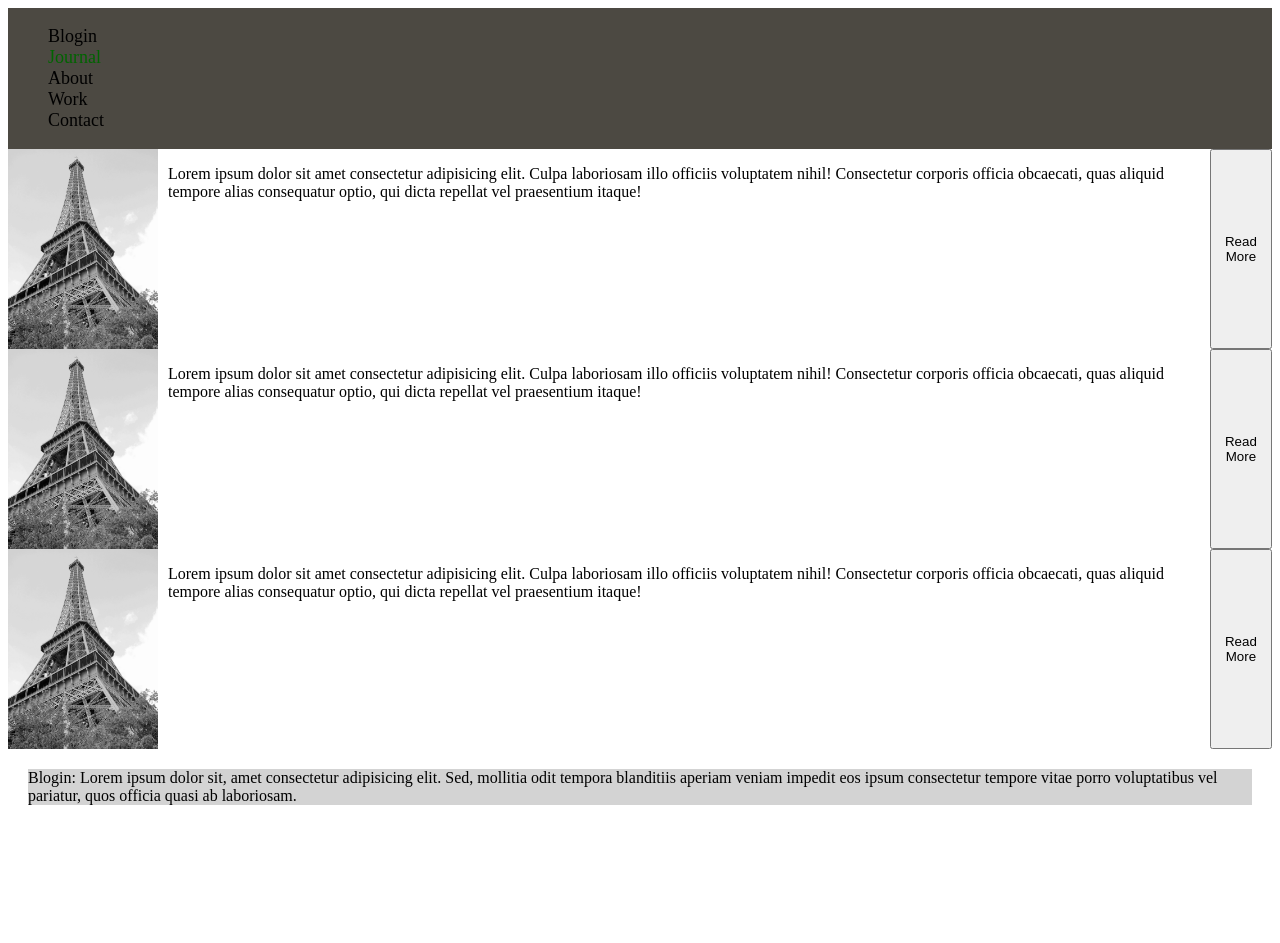
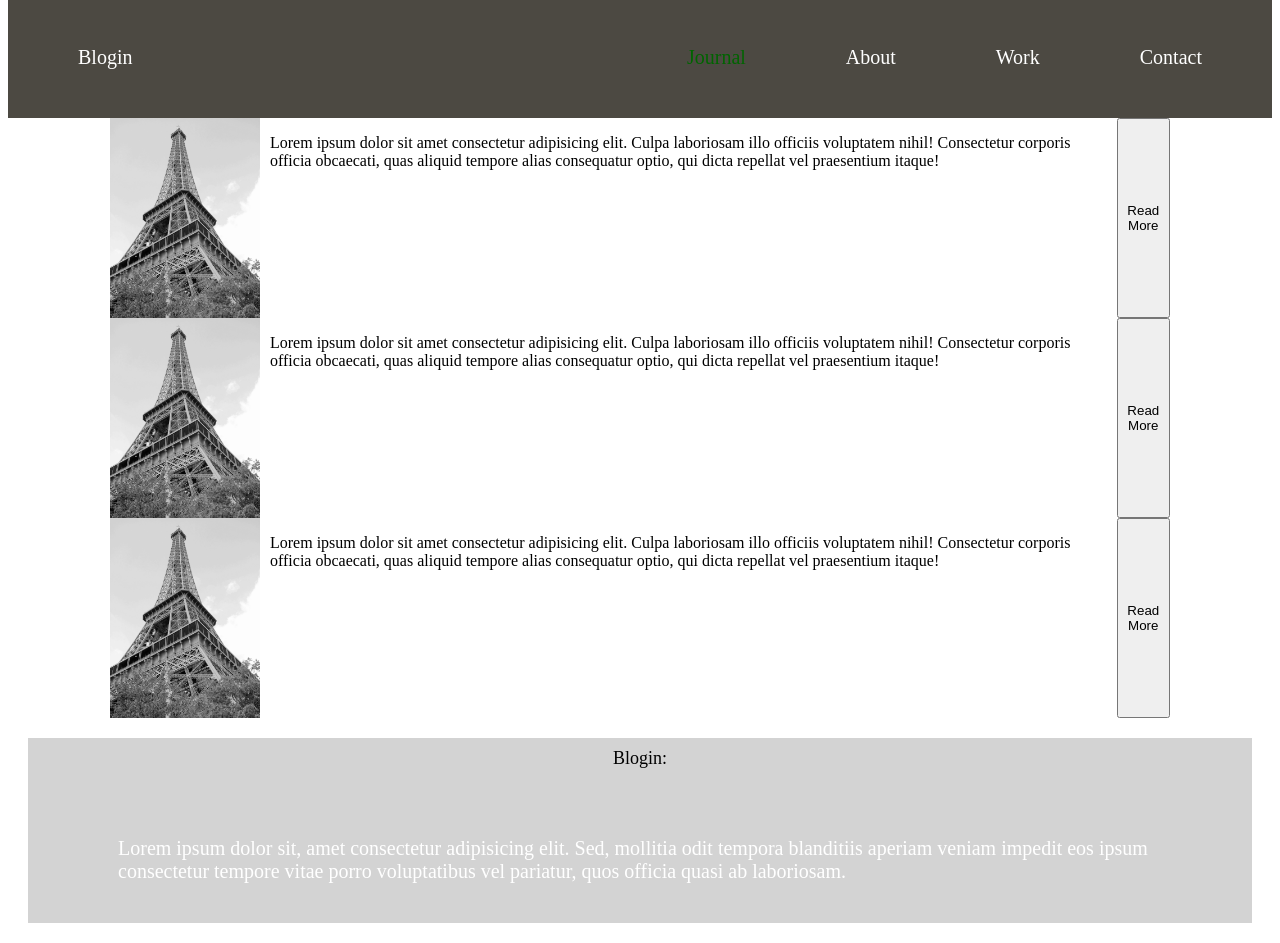
Before and after one commit to Alexlarik/Design2LivePage, a plain HTML site: page index.html in a window 1280 px wide. Before the commit the page ends 825 px from the top, so only its background shows below. Drawn offline with Linux system fonts and the light colour scheme.

Commit message:
Change the layout of the header and footer

```diff
--- a/css/style.css
+++ b/css/style.css
@@ -2,9 +2,17 @@
     box-sizing: border-box;
 }
 
-.main-header {
+.main-header>* {
     background-color: rgb(76, 73, 66);
+    height: 160px;
     display: grid;
+    grid-auto-flow: column;
+    justify-content: space-between;
+    align-items: center;
+    list-style-type: none;
+    padding: 20px;
+    margin-top: -50px;
+
 
 
 }
@@ -16,12 +24,28 @@
 ul {
     font-size: large;
     list-style-type: none;
+    display: flex;
+
+
+}
+
+li {
+    margin-bottom: -10px;
+    padding: 50px;
+    font-size: 20px;
+    color: white;
+
 
 }
 
 .main-content {
     display: grid;
-    grid-template-rows: 1fr 1fr 1fr;
+    grid-template-columns:
+        minmax(20px, 1fr) minmax(auto, 1060px) minmax(20px, 1fr);
+}
+
+.main-content>* {
+    grid-column: 2;
 }
 
 .card {
@@ -39,6 +63,15 @@ ul {
 .footer {
     margin: 20px;
     background-color: lightgray;
+
+
+}
+
+.blogin {
+    padding-top: 10px;
+    text-align: center;
+    font-size: large;
+
 }
 
 /*
--- a/index.html
+++ b/index.html
@@ -11,8 +11,8 @@
 <body class="main-layout">
     <header class="main-header">
         <nav class="main-nav">
+            <li>Blogin</li>
             <ul>
-                <li>Blogin</li>
                 <li class="journal">Journal</li>
                 <li>About</li>
                 <li>Work</li>
@@ -43,9 +43,16 @@
             <button>Read More</button>
         </div>
     </main>
-    <footer class="footer">Blogin:
-        Lorem ipsum dolor sit, amet consectetur adipisicing elit. Sed, mollitia odit tempora blanditiis aperiam veniam
-        impedit eos ipsum consectetur tempore vitae porro voluptatibus vel pariatur, quos officia quasi ab laboriosam.
+    <footer class="footer">
+        <div class="blogin">Blogin:</div>
+        <ul>
+            <li>
+                Lorem ipsum dolor sit, amet consectetur adipisicing elit. Sed, mollitia odit tempora blanditiis aperiam
+                veniam
+                impedit eos ipsum consectetur tempore vitae porro voluptatibus vel pariatur, quos officia quasi ab
+                laboriosam.
+            </li>
+        </ul>
     </footer>
 
 
```
